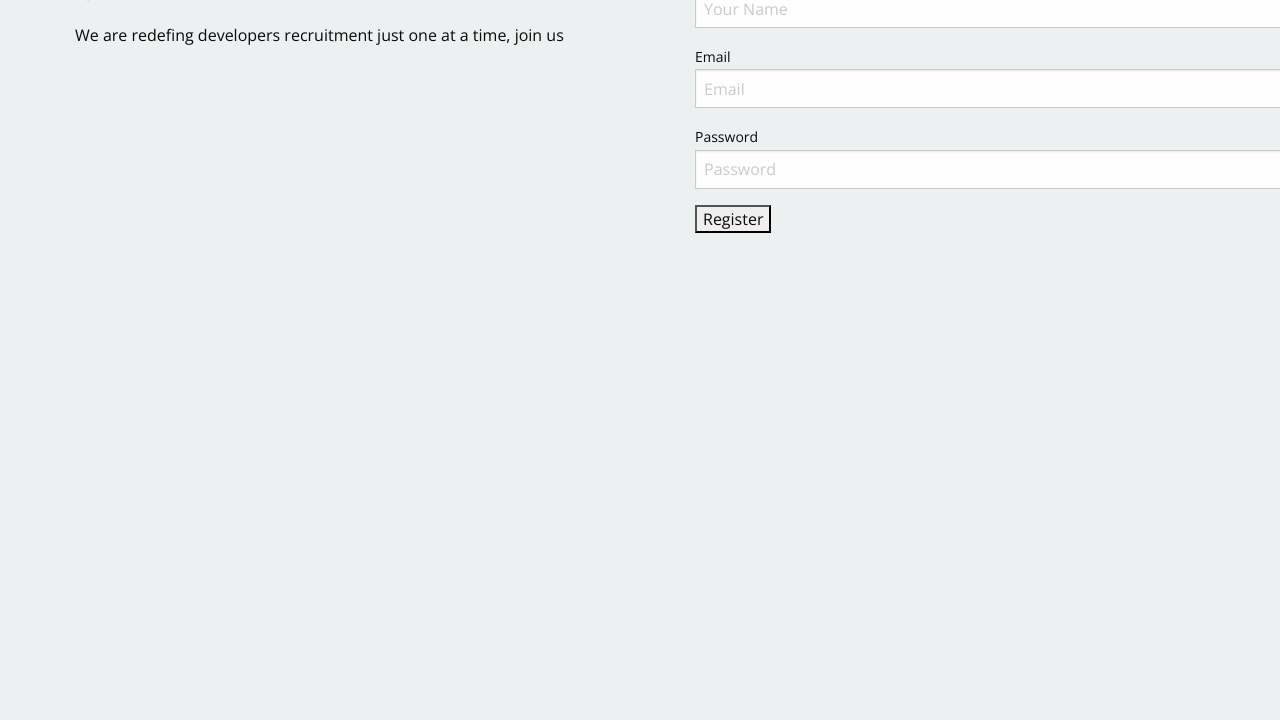
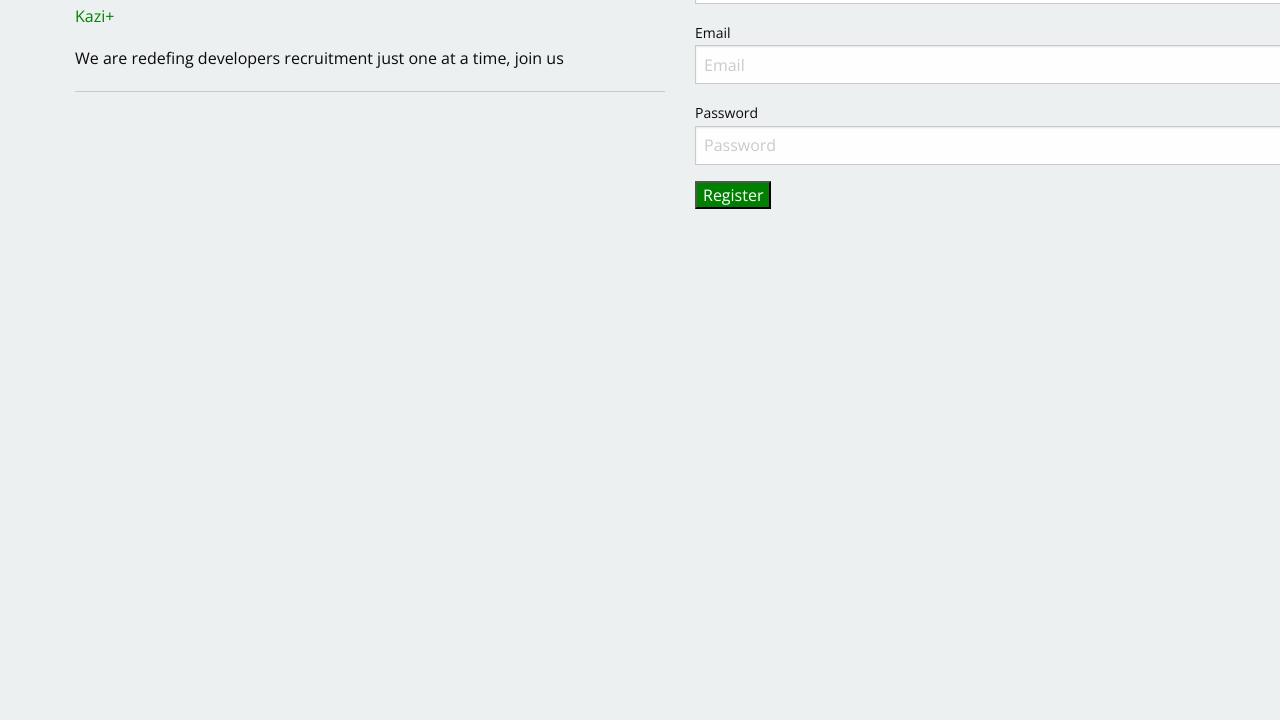
Before and after one commit to mutaihillary/kaziplus-ui-ex, a plain HTML site: page index.html in a window 1280 px wide. Shown: the part 120-840 px from the top of the page. Drawn offline with nearby package versions, Linux system fonts and the light colour scheme.

Commit message:
homepage update

```diff
--- a/index.html
+++ b/index.html
@@ -9,11 +9,10 @@
     </head>
     <body>
       <div class="row">
-      KAZI+ FORM
       <div class="small-12 medium-6 large-6 columns">
-      <p>K+</p>  <p>Kazi+</p>
+      <p class="kaziplus">K+</p>  <p class="kazi">Kazi+</p>
       <p>We are redefing developers recruitment just one at a time, join us</p>
-
+        <hr>
       </div>
       <div class="small-12 medium-6 large-6 columns">
                           <form action="MAILTO:https://formspree.io/hillaryksure@gmail.com" method="post" name="form_validate">
@@ -29,7 +28,7 @@
                                   Password
                                   <input type="password" name="password" placeholder="Password" required="">
                                   </label>
-                                 <input type="submit" value="Register" id="submit">
+                                 <input class="regi" type="submit" value="Register" id="submit">
                           </form>
         </div>
     </body>
```
